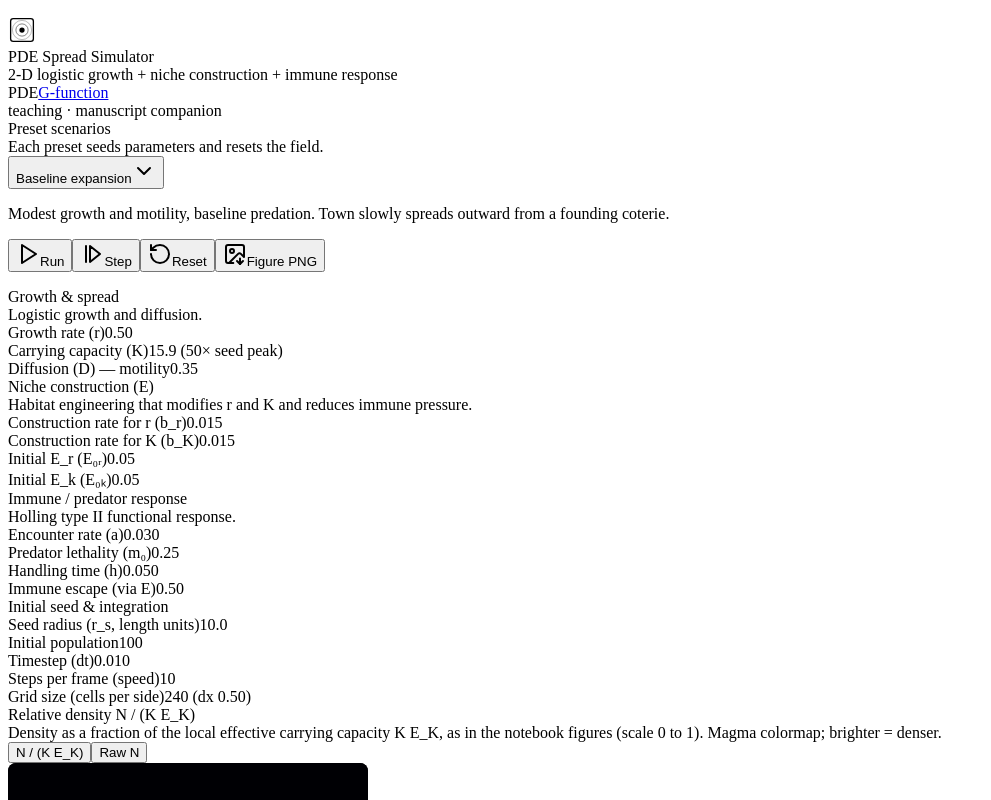
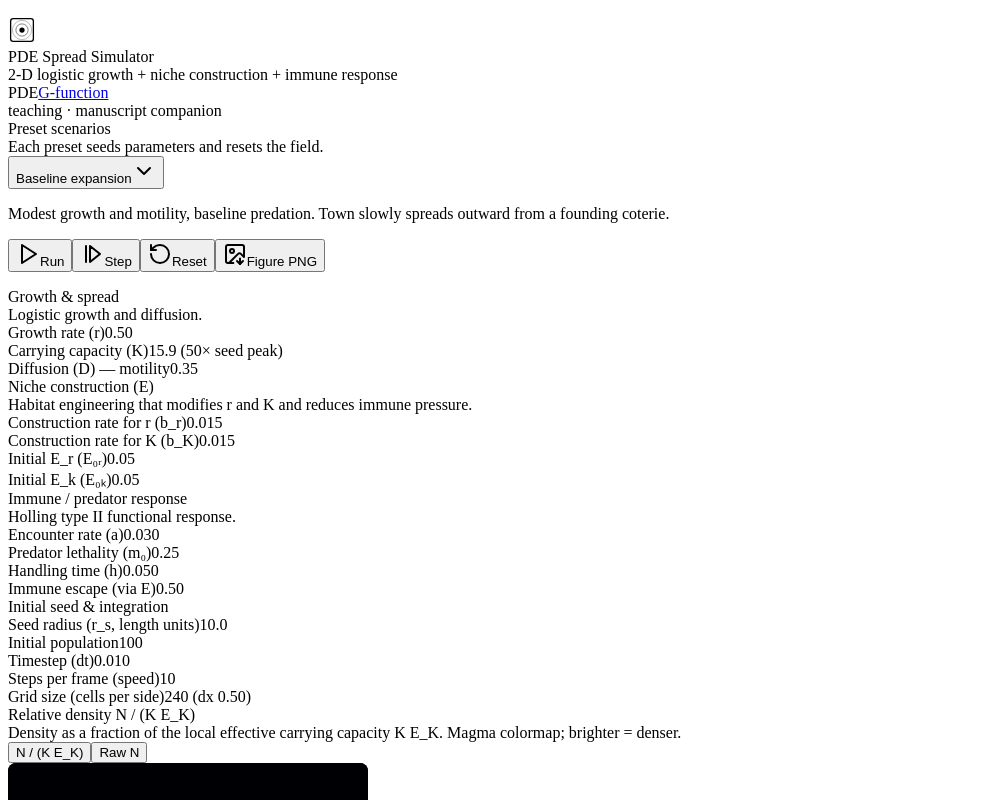
Before and after one commit to cancer-ecology-center/tumor-ecology-models, a React (Vite) app in the folder client/: page /#/pde in a window 1280 px wide. Shown: the top 800 px of the page, without its empty margins (0-991 px from the left). Built offline with nearby package versions, Linux system fonts and the light colour scheme; a web font is replaced by a local one.

Commit message:
update simulator language

```diff
--- a/client/src/pages/PdeSimulator.tsx
+++ b/client/src/pages/PdeSimulator.tsx
@@ -745,7 +745,7 @@ export default function PdeSimulator() {
               </CardTitle>
               <CardDescription className="text-xs">
                 {nView === 'relative'
-                  ? 'Density as a fraction of the local effective carrying capacity K E_K, as in the notebook figures (scale 0 to 1).'
+                  ? 'Density as a fraction of the local effective carrying capacity K E_K.'
                   : 'Prairie-dog density / cancer-cell density, scaled 0 to the bare K.'}{' '}
                 Magma colormap; brighter = denser.
               </CardDescription>
```
